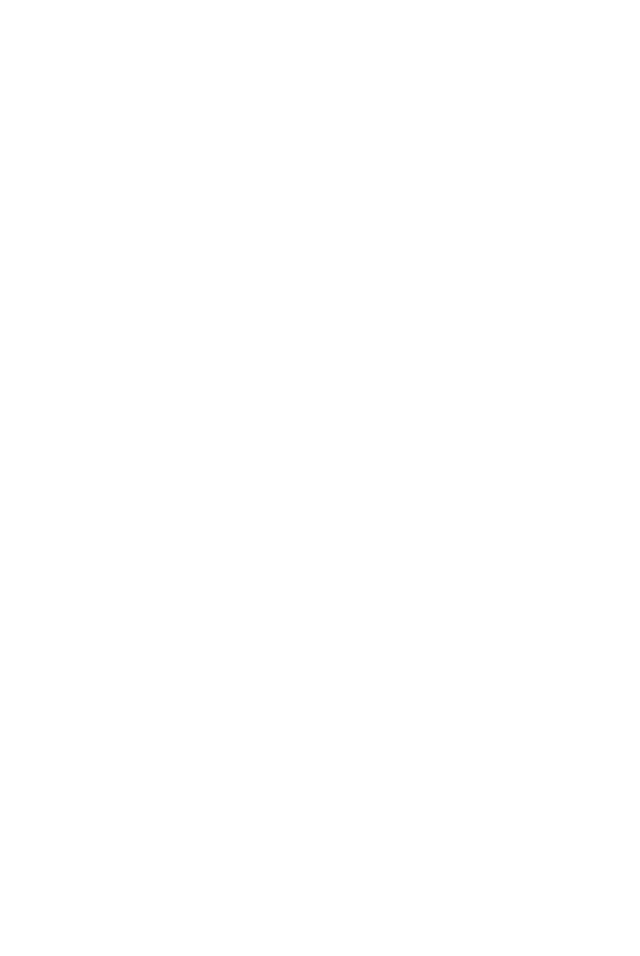
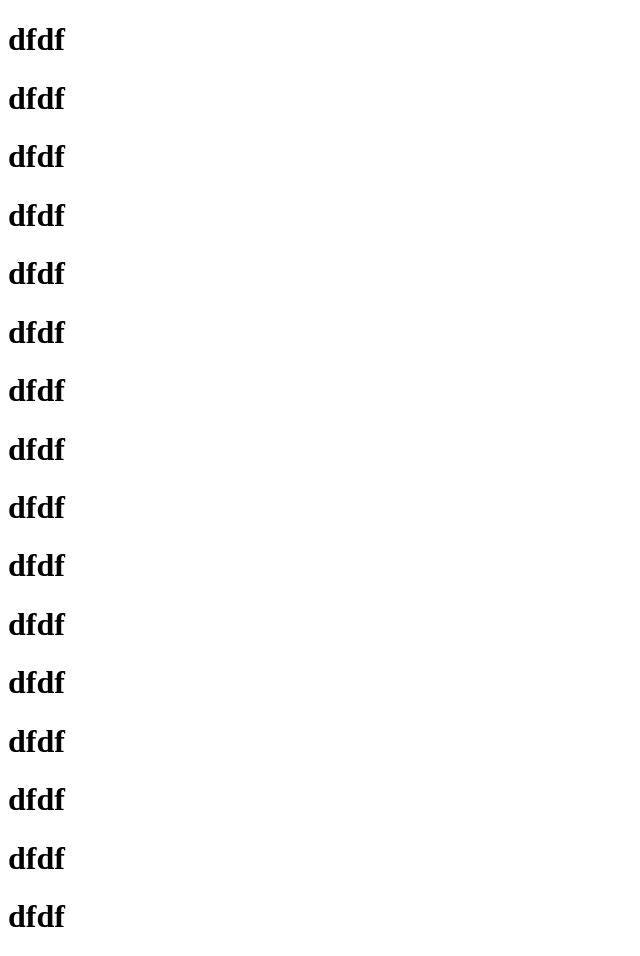
Before and after one commit to shubhamkulkarni31/sunbeamweb, a plain HTML site: page about.html in a window 1280 px wide. Shown: the whole page, without its empty margins (0-640 px from the left). Before the commit the page ends 800 px from the top, so only its background shows below. Drawn offline with Linux system fonts and the light colour scheme.

Commit message:
modiy by dev2

```diff
--- a/about.html
+++ b/about.html
@@ -8,7 +8,22 @@
 </head>
 
 <body>
-
+    <h1>dfdf</h1>
+    <h1>dfdf</h1>
+    <h1>dfdf</h1>
+    <h1>dfdf</h1>
+    <h1>dfdf</h1>
+    <h1>dfdf</h1>
+    <h1>dfdf</h1>
+    <h1>dfdf</h1>
+    <h1>dfdf</h1>
+    <h1>dfdf</h1>
+    <h1>dfdf</h1>
+    <h1>dfdf</h1>
+    <h1>dfdf</h1>
+    <h1>dfdf</h1>
+    <h1>dfdf</h1>
+    <h1>dfdf</h1>
 </body>
 
 </html>
```
